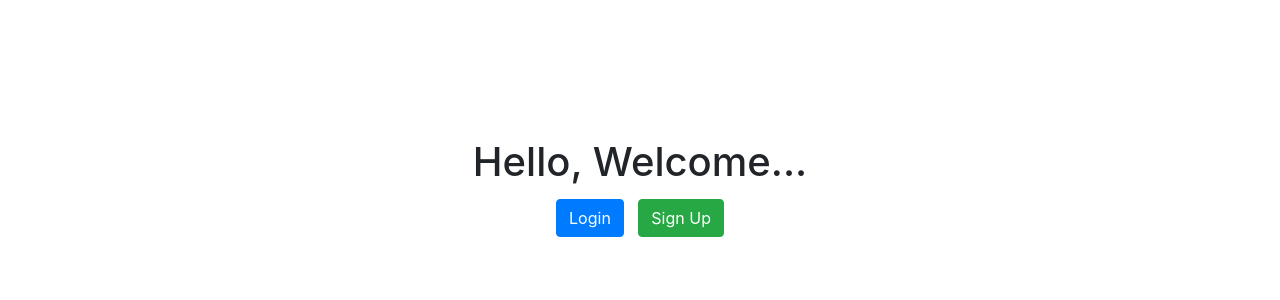
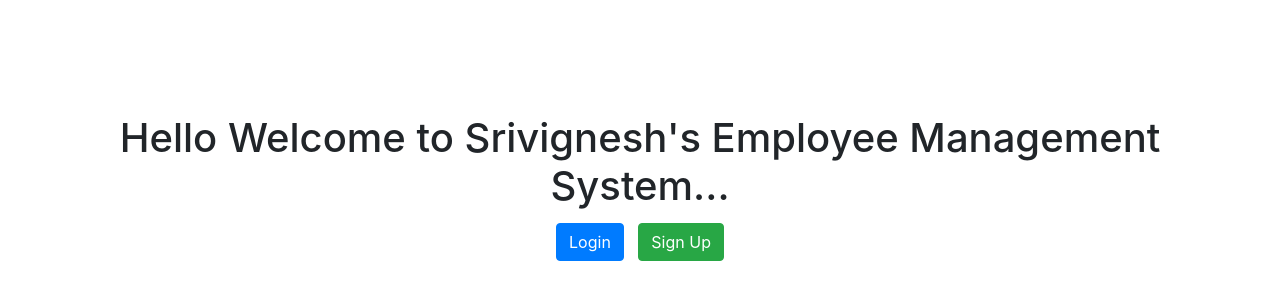
Before and after one commit to Srivignesh12345/application, a plain HTML site: page index.html in a window 1280 px wide. Shown: the part 170-470 px from the top of the page. Drawn offline with nearby package versions, Linux system fonts and the light colour scheme.

Commit message:
management

```diff
--- a/index.html
+++ b/index.html
@@ -14,7 +14,7 @@
 <body>
     <div class="container center">
         <div class="text-center">
-            <h1>Hello, Welcome...</h1>
+            <h1>Hello Welcome to Srivignesh's Employee Management System...</h1>
             <div>
                 <a href="login.html" class="btn btn-primary btn-custom">Login</a>
                 <a href="signup.html" class="btn btn-success btn-custom">Sign Up</a>
```
